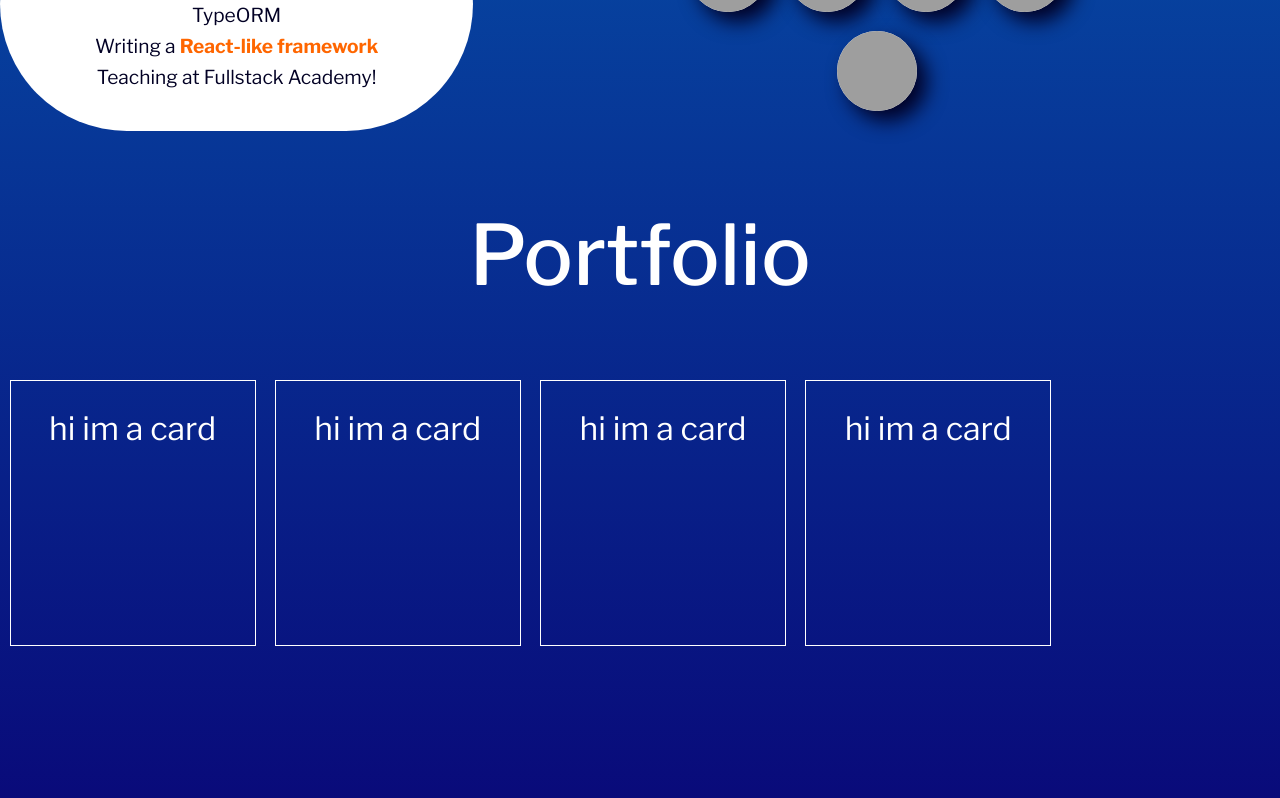
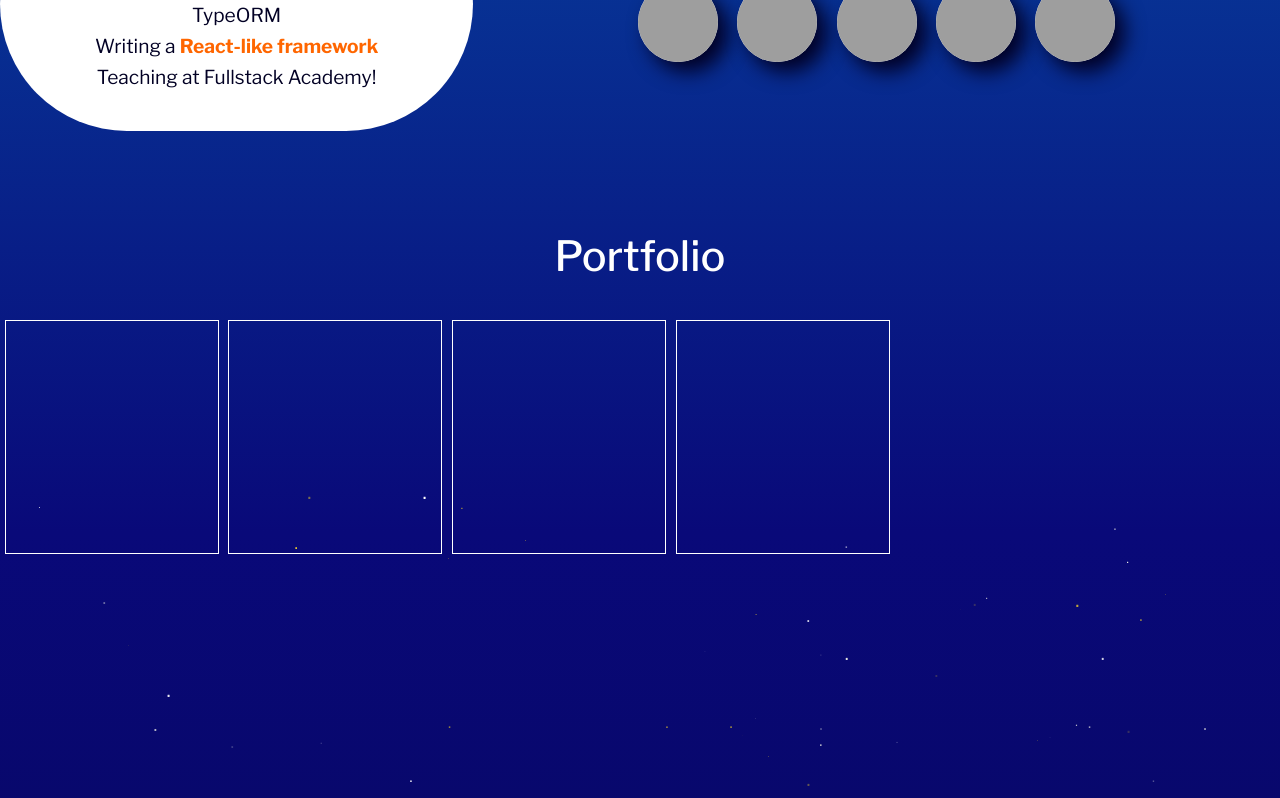
Before and after one commit to shapirodaniel/portfolio, a React (Create React App) app: page / in a window 1280 px wide. Shown: the part 2200-2998 px from the top of the page. Built offline with nearby package versions, Linux system fonts and the light colour scheme; grey boxes are pictures that could not be loaded.

Commit message:
refactor: portfolio

```diff
--- a/src/main/Portfolio.css
+++ b/src/main/Portfolio.css
@@ -1,9 +1,23 @@
+/* PortfolioCard */
+
+.portfolioCardContainer {
+	display: flex;
+	flex-direction: column;
+	align-items: center;
+	justify-content: space-between;
+	min-width: 180px;
+	min-height: 200px;
+	padding: 1em;
+	border: 1px solid white;
+	margin: 0 0.3em;
+}
+
 .portfolioContainer {
-	height: 900px;
-	width: 100%;
-	font-size: 2em;
+	padding-top: 4em;
+}
+
+.portfolioContainer h3 {
 	color: white;
-	text-align: center;
 }
 
 .portfolioCards {
--- a/src/main/Portfolio.js
+++ b/src/main/Portfolio.js
@@ -1,37 +1,46 @@
 import React from 'react';
-import PortfolioCard from './PortfolioCard';
 import './Portfolio.css';
 
 const cards = [
 	{
 		id: 1,
-		img: 'https://source.unsplash.com/random',
+		src: 'https://source.unsplash.com/random',
 		name: 'projectName',
 		description: 'projectDescription',
 		href: 'projectHref',
 	},
 	{
 		id: 2,
-		img: 'https://source.unsplash.com/random',
+		src: 'https://source.unsplash.com/random',
 		name: 'projectName',
 		description: 'projectDescription',
 		href: 'projectHref',
 	},
 	{
 		id: 3,
-		img: 'https://source.unsplash.com/random',
+		src: 'https://source.unsplash.com/random',
 		name: 'projectName',
 		description: 'projectDescription',
 		href: 'projectHref',
 	},
 	{
 		id: 4,
-		img: 'https://source.unsplash.com/random',
+		src: 'https://source.unsplash.com/random',
 		name: 'projectName',
 		description: 'projectDescription',
 		href: 'projectHref',
 	},
 ];
+
+const PortfolioCard = ({ card }) => {
+	const { src, name, description, href } = card;
+
+	return (
+		<div className='portfolioCardContainer'>
+			<span></span>
+		</div>
+	);
+};
 
 const Portfolio = () => {
 	return (
--- a/src/main/PortfolioCard.css
+++ /dev/null
@@ -1,11 +0,0 @@
-.portfolioCardContainer {
-	display: flex;
-	flex-direction: column;
-	align-items: center;
-	justify-content: space-between;
-	min-width: 180px;
-	min-height: 200px;
-	padding: 1em;
-	border: 1px solid white;
-	margin: 0 0.3em;
-}
--- a/src/main/PortfolioCard.js
+++ /dev/null
@@ -1,10 +0,0 @@
-import React from 'react';
-import './PortfolioCard.css';
-
-const PortfolioCard = ({ card }) => {
-	const { img, name, description, href } = card;
-
-	return <div className='portfolioCardContainer'>hi im a card</div>;
-};
-
-export default PortfolioCard;
--- a/src/main/TechList.css
+++ b/src/main/TechList.css
@@ -24,7 +24,7 @@
 	align-items: center;
 	justify-content: center;
 	flex-wrap: wrap;
-	width: 60%;
+	width: 70%;
 	margin: 0 auto;
 }
 
```
